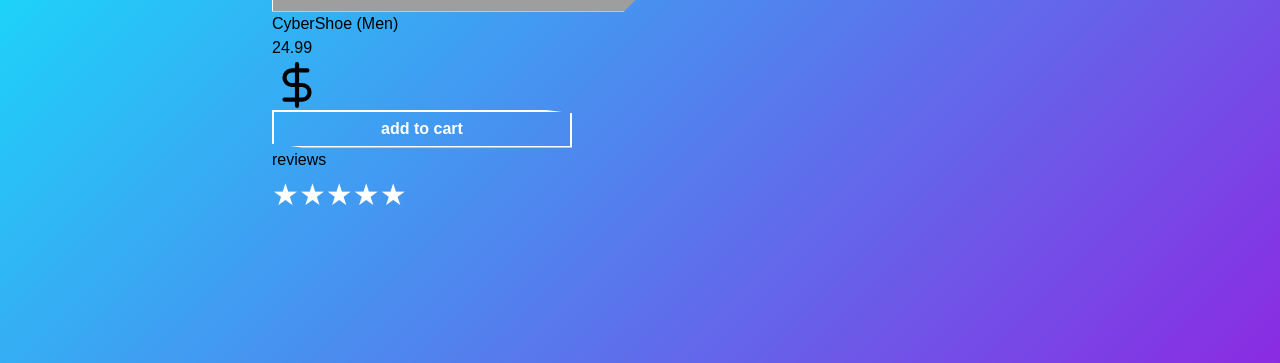
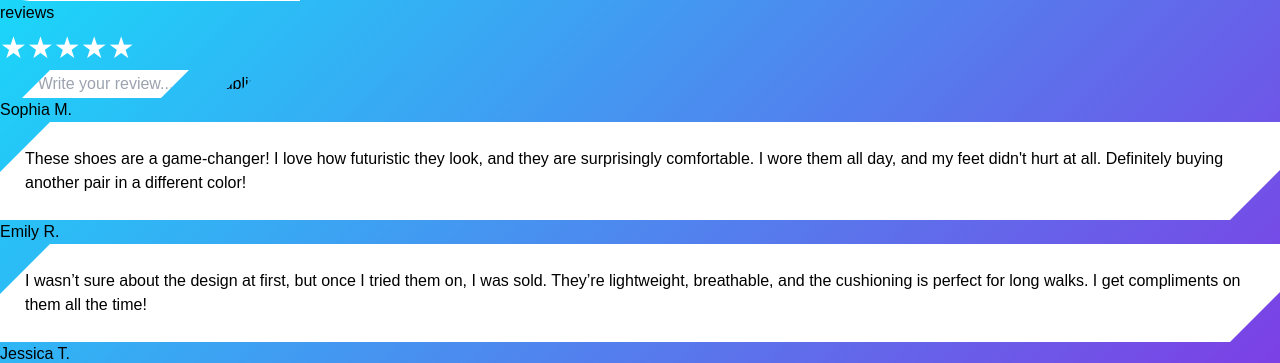
Before and after one commit to lukaChikashvili/CyberShop, a React (Vite) app in the folder bank/: page /products/1 in a window 1280 px wide. Shown: the part 437-800 px from the top of the page. Built offline with nearby package versions, Linux system fonts and the light colour scheme; grey boxes are pictures that could not be loaded; a web font is replaced by a local one.

Commit message:
add reviews and input

```diff
--- a/bank/src/components/Items.js
+++ b/bank/src/components/Items.js
@@ -75,3 +75,31 @@ export const items = [
 
 
 ];
+
+
+export const reviews = [
+    {
+        id: 1,
+        user: 'Sophia M.',
+        text: "These shoes are a game-changer! I love how futuristic they look, and they are surprisingly comfortable. I wore them all day, and my feet didn't hurt at all. Definitely buying another pair in a different color!"
+    },
+
+    {
+        id: 2,
+        user: 'Emily R.',
+        text: "I wasn’t sure about the design at first, but once I tried them on, I was sold. They’re lightweight, breathable, and the cushioning is perfect for long walks. I get compliments on them all the time!"
+    },
+
+    {
+        id: 3,
+        user: 'Jessica T.',
+        text: "I’ve been wearing these for a week now, and I’m in love. They’re so stylish yet practical. The quality is top-notch, and they pair perfectly with everything from casual jeans to dresses."
+    },
+
+    {
+        id: 4,
+        user: 'Ava S.',
+        text: "These shoes are out of this world! They feel like walking on clouds, and I love the unique design. I’ve never worn anything quite like them. Plus, they’re durable – great for my daily commute."
+    }
+
+];
--- a/bank/src/components/ProductDetail.jsx
+++ b/bank/src/components/ProductDetail.jsx
@@ -1,6 +1,6 @@
 import React from 'react'
 import { useParams } from 'react-router-dom'
-import { items } from './Items';
+import { items, reviews } from './Items';
 import { DollarSign } from 'lucide-react';
 import ReactStars from 'react-stars'
 
@@ -33,6 +33,20 @@ const ProductDetail = () => {
         <div className=' h-0.5 absolute left-0 bg-white' style={{width: '736px'}}></div>
         <div className='w-2/5 h-0.5 absolute right-0 bottom-12 bg-white'></div>
         <div className=' h-0.5 absolute left-96  -rotate-45 -bottom-10 bg-white' style={{width: '248px', marginLeft: '315px'}}></div>
+  <div>
+  <input type='text' className='absolute right-44 -bottom-12 w-2/6 outline-none' placeholder='Write your review...' />
+  <button className='absolute right-2 -bottom-12 publish bg-[#8A2BE2] text-white w-56 '>Publish</button>
+  </div>
+
+
+<div className='flex flex-col items-center gap-4 mt-12'>
+        {reviews.map((value) => (
+            <div className=' flex flex-col gap-2'>
+             <h1 className='text-white font-bold'>{value.user}</h1>
+             <p className="text">{value.text}</p>
+             </div>
+        ))}
+        </div>
     </div>
     </>
   )
--- a/bank/src/index.css
+++ b/bank/src/index.css
@@ -108,3 +108,35 @@ body {
   border: 3px solid #fff;
   opacity: 60%;
 }
+
+.text {
+  clip-path: polygon(
+    50px 0,
+    100% 0,
+    100% calc(100% - 50px),
+    calc(100% - 50px) 100%,
+    0 100%,
+    0 50px
+  );
+  background-color: #fff;
+  padding: 25px;
+
+}
+
+input, .publish {
+  clip-path: polygon(
+    50px 0,
+    100% 0,
+    100% calc(100% - 50px),
+    calc(100% - 50px) 100%,
+    0 100%,
+    0 50px
+  );
+  text-align: center;
+  border: 2px solid transparent;
+  transition: all 0.4s ease-in;
+}
+
+.publish:hover {
+   border: 2px solid #fff;
+}
```
